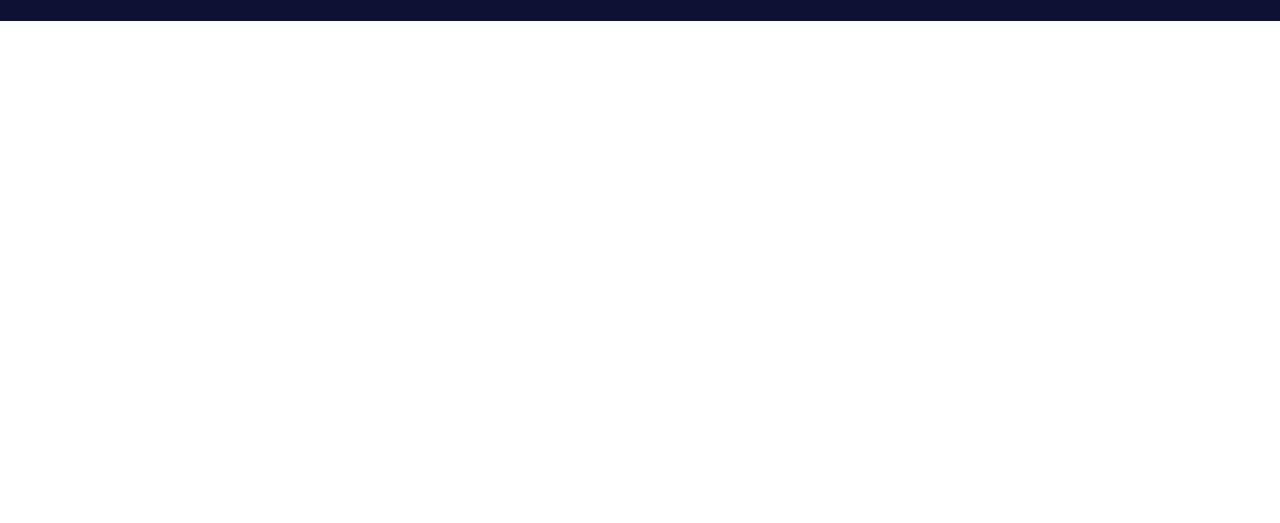
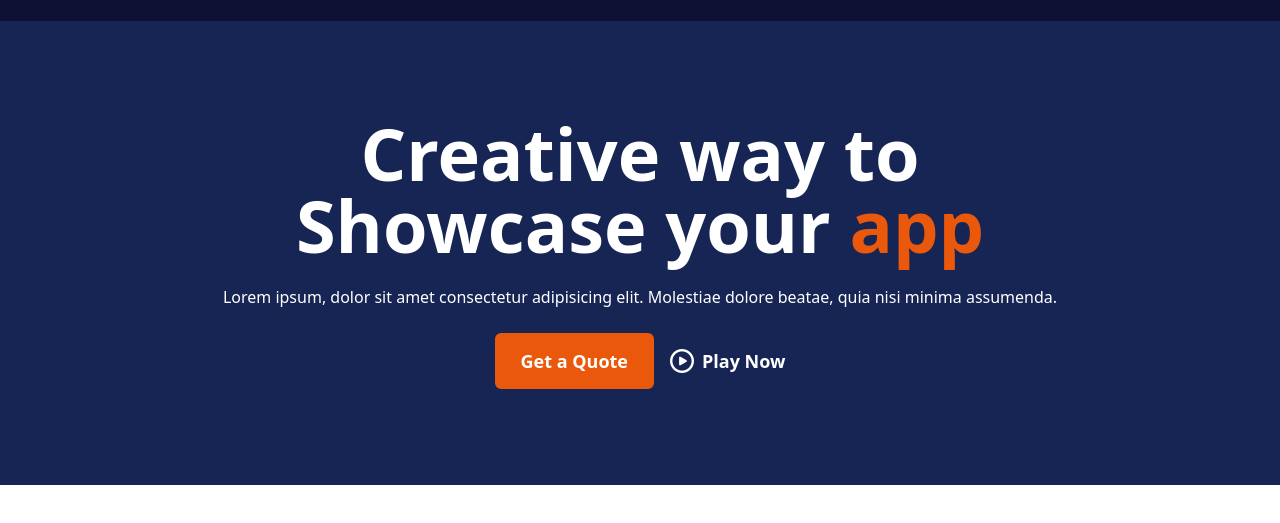
Before and after one commit to asif12018/conceptual-tailwind-project-1, a plain HTML site: page index.html in a window 1280 px wide. Shown: the part 83-606 px from the top of the page. Drawn offline with nearby package versions, Linux system fonts and the light colour scheme.

Commit message:
banner button and colour added

```diff
--- a/index.html
+++ b/index.html
@@ -37,7 +37,21 @@
             </div>
         </nav>
 
+         <!--===== Banner start from here =====-->
+         <section class=" bg-blue-950 py-24">
+            <div class="lg:container lg:mx-auto text-center">
+               <div class="space-y-6">
+                 <h1 class="text-white text-5xl lg:text-7xl font-bold">Creative way to <br> Showcase your <span class="text-orange-600">app</span></h1>
+                 <p class="text-white">Lorem ipsum, dolor sit amet consectetur adipisicing elit. Molestiae dolore beatae, quia nisi minima assumenda.</p>
+                 <div class="flex justify-center gap-4">
 
+                    <button class="text-lg font-semibold bg-orange-600 text-white px-6 py-3 rounded-md hover:bg-transparent border-2 border-orange-600 duration-300">Get a Quote</button>
+                    <button class="items-center gap-2 flex text-lg font-semibold text-white"><img src="./assets/play-button.png" alt=""> Play Now</button>
+                 </div>
+               </div>
+               <div></div>
+            </div>
+         </section>
     </header>
 </body>
 </html>
```
